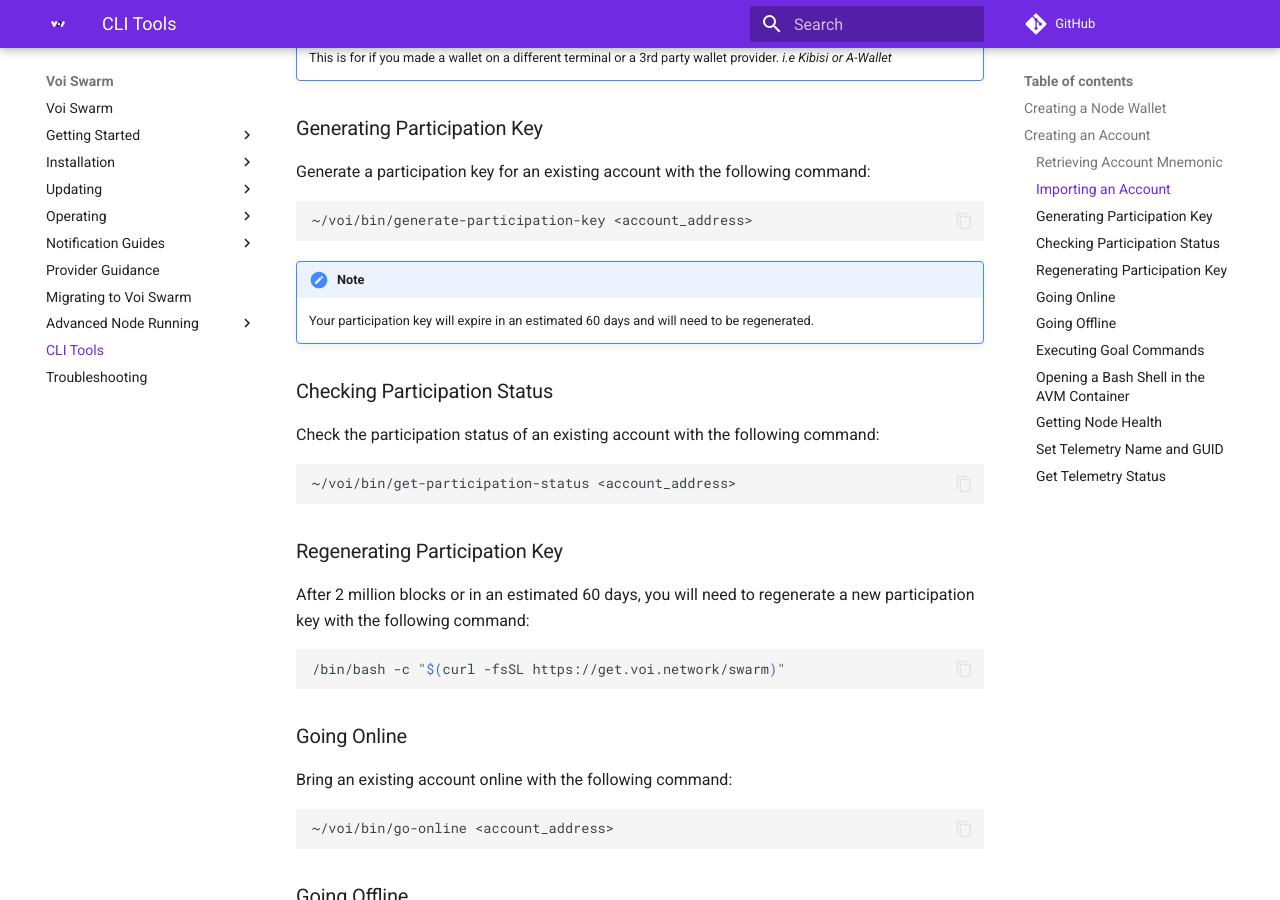
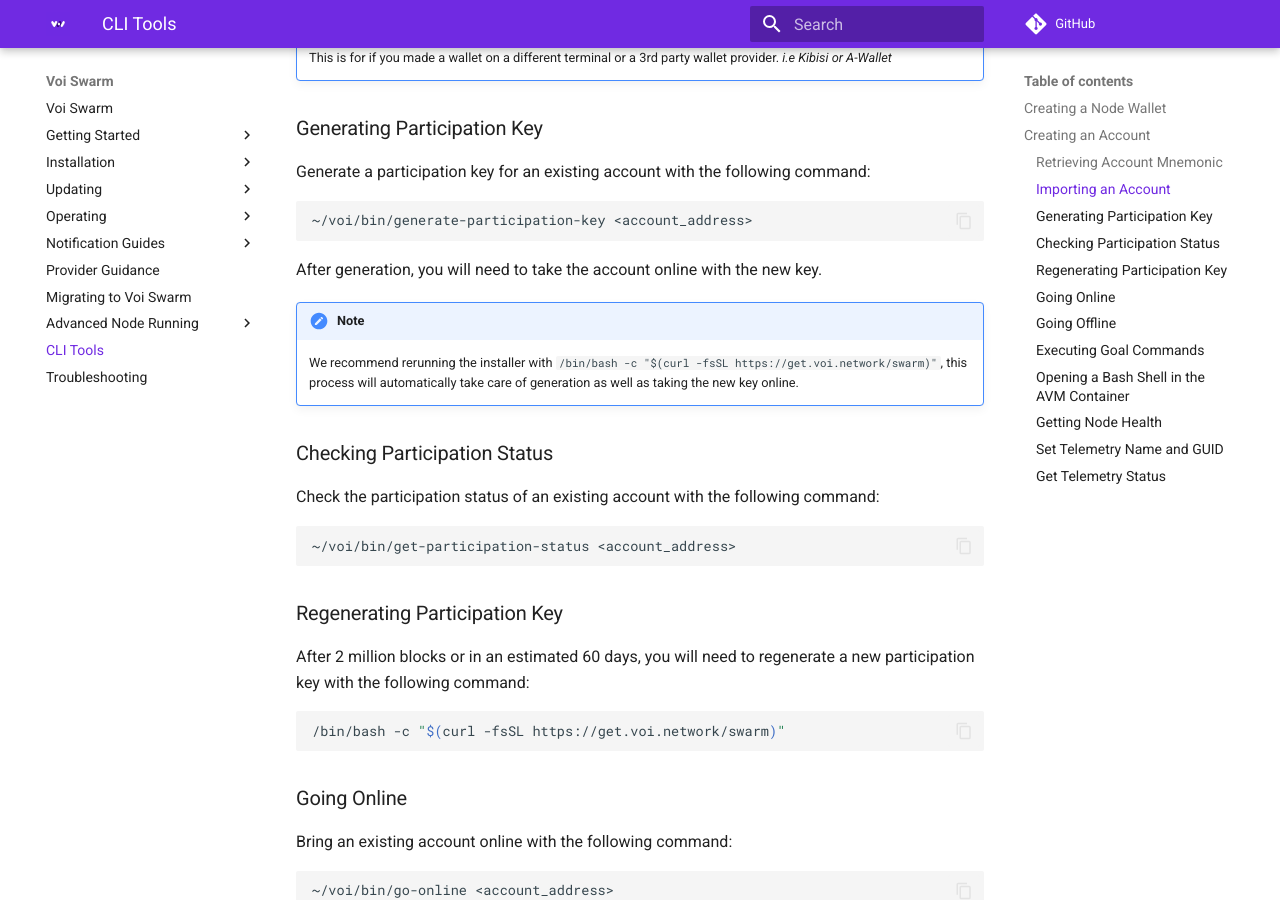
Before and after one commit to VoiNetwork/voi-swarm, an MkDocs documentation site: the page built from docs/cli-tools.md, in a window 1280 px wide and 900 px high, scrolled down 951 px. Built offline with MkDocs 1.6.1 and Material for MkDocs 9.7.7, drawn with Linux system fonts in a browser that asks for light colours; plug-ins that fetch from the network failed and are left out; comment, search, counter and statistics services are not loaded.

Commit message:
Update language on generating participation key.

````diff
--- a/docs/cli-tools.md
+++ b/docs/cli-tools.md
@@ -47,8 +47,10 @@
 ~/voi/bin/generate-participation-key <account_address>
 ```
 
+After generation, you will need to take the account online with the new key.
+
 !!! note
-    Your participation key will expire in an estimated 60 days and will need to be regenerated.
+    We recommend rerunning the installer with `/bin/bash -c "$(curl -fsSL https://get.voi.network/swarm)"`, this process will automatically take care of generation as well as taking the new key online.
 
 ### Checking Participation Status
 
````
